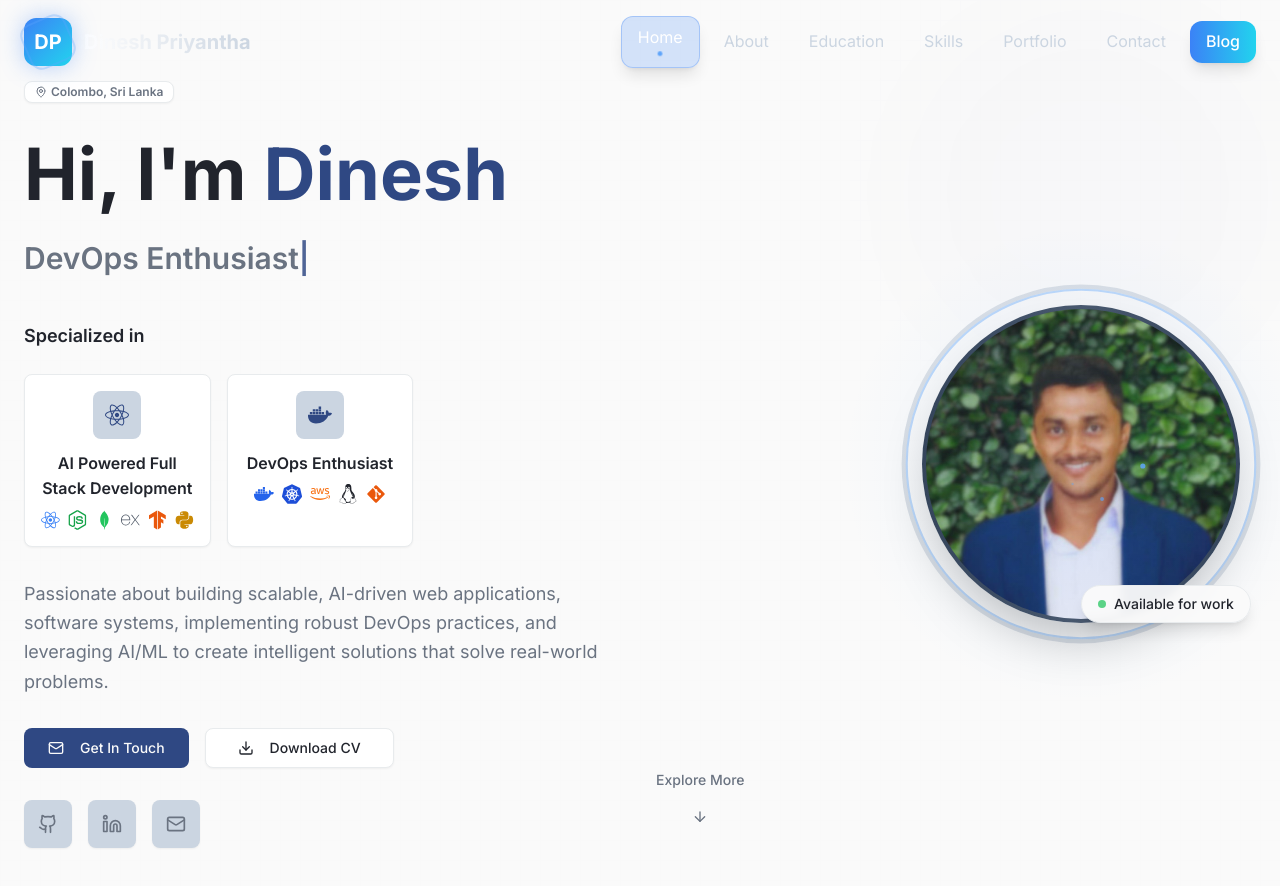
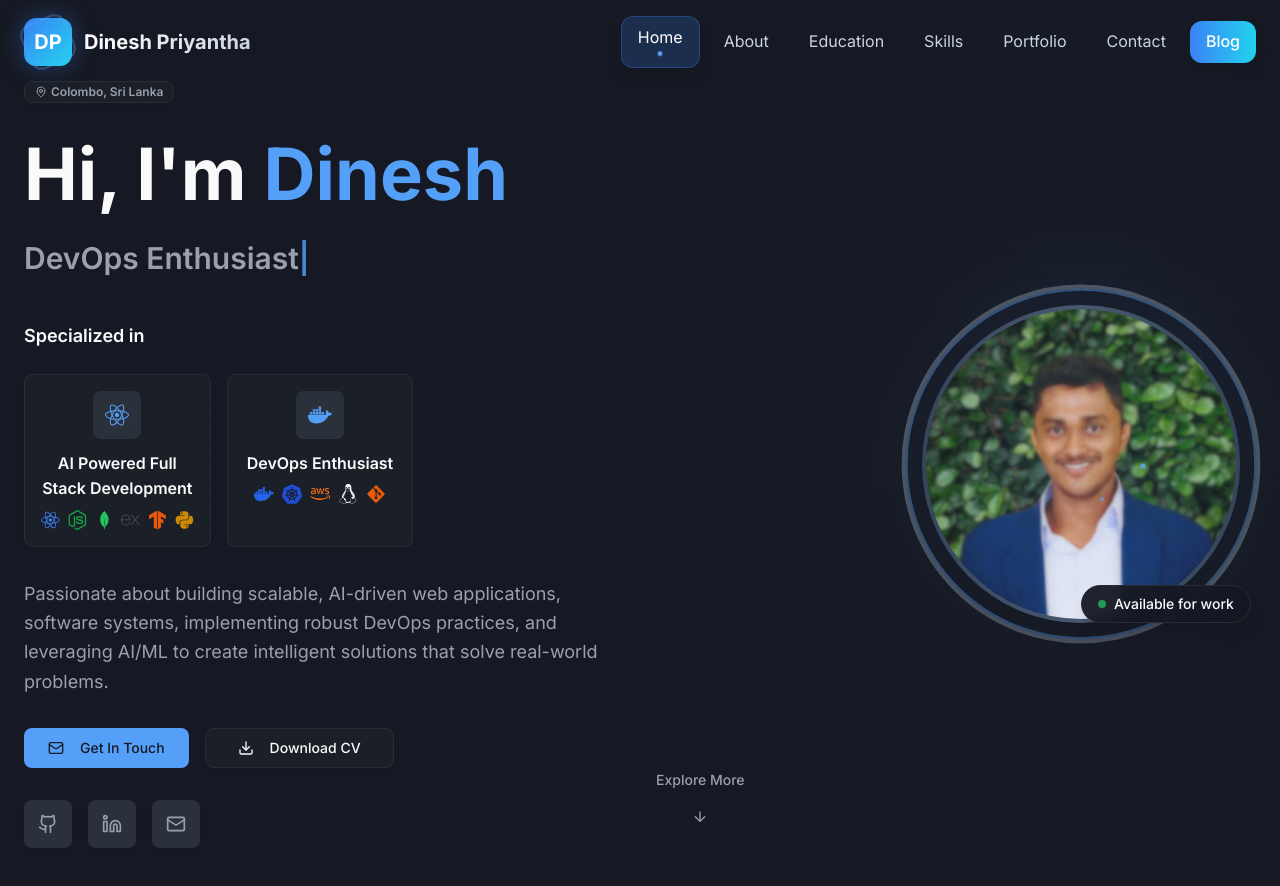
Before and after one commit to DineshPriyanthaGH/portfolio-with-adminpanel-blog, a React (Vite) app: page / in a window 1280 px wide. Shown: the top 886 px of the page. Built offline with nearby package versions, Linux system fonts and the light colour scheme.

Commit message:
feat: Update color scheme to modern blue theme and enhance background styles

```diff
--- a/src/index.css
+++ b/src/index.css
@@ -8,47 +8,47 @@ All colors MUST be HSL.
 
 @layer base {
   :root {
-    /* Professional Light Theme */
-    --background: 0 0% 98%;
-    --foreground: 222 15% 15%;
+    /* Modern Blue Theme */
+    --background: 222 23% 11%;
+    --foreground: 0 0% 98%;
 
-    --card: 0 0% 100%;
-    --card-foreground: 222 15% 15%;
+    --card: 222 19% 13%;
+    --card-foreground: 0 0% 98%;
 
-    --popover: 0 0% 100%;
-    --popover-foreground: 222 15% 15%;
+    --popover: 222 19% 13%;
+    --popover-foreground: 0 0% 98%;
 
-    --primary: 222 47% 35%;
-    --primary-foreground: 0 0% 98%;
+    --primary: 212 92% 65%;
+    --primary-foreground: 222 23% 11%;
 
-    --secondary: 210 11% 95%;
-    --secondary-foreground: 222 15% 35%;
+    --secondary: 217 15% 18%;
+    --secondary-foreground: 0 0% 95%;
 
-    --muted: 210 11% 95%;
-    --muted-foreground: 217 10% 46%;
+    --muted: 217 15% 18%;
+    --muted-foreground: 217 10% 64%;
 
-    --accent: 212 27% 84%;
-    --accent-foreground: 222 15% 15%;
+    --accent: 217 15% 20%;
+    --accent-foreground: 210 40% 98%;
 
-    --destructive: 0 63% 50%;
-    --destructive-foreground: 0 0% 98%;
+    --destructive: 0 63% 31%;
+    --destructive-foreground: 210 40% 98%;
 
-    --border: 210 11% 92%;
-    --input: 210 11% 92%;
-    --ring: 222 47% 35%;
+    --border: 217 15% 18%;
+    --input: 217 15% 18%;
+    --ring: 212 92% 65%;
 
     --radius: 0.5rem;
 
-    /* Professional Color Palette */
-    --navy-primary: 222 47% 35%;
+    /* Blue Theme Color Palette */
+    --navy-primary: 212 92% 65%;
     --navy-secondary: 217 32% 25%;
-    --gray-100: 210 11% 95%;
-    --gray-200: 210 11% 92%;
-    --gray-300: 217 10% 84%;
-    --gray-400: 217 10% 64%;
-    --gray-500: 217 10% 46%;
-    --gray-600: 217 15% 35%;
-    --gray-700: 217 19% 27%;
+    --gray-100: 217 15% 20%;
+    --gray-200: 217 15% 18%;
+    --gray-300: 217 10% 25%;
+    --gray-400: 217 10% 40%;
+    --gray-500: 217 10% 64%;
+    --gray-600: 0 0% 75%;
+    --gray-700: 0 0% 85%;
     --gray-800: 222 15% 15%;
     --gray-900: 222 23% 11%;
 
@@ -136,12 +136,17 @@ All colors MUST be HSL.
   }
 
   body {
-    background-color: hsl(var(--background));
+    background: linear-gradient(to bottom right, #0f172a, #1e3a8a, #0f172a) !important;
     color: hsl(var(--foreground));
     font-family: 'Inter', -apple-system, BlinkMacSystemFont, 'Segoe UI', Roboto, sans-serif;
     line-height: 1.6;
     -webkit-font-smoothing: antialiased;
     -moz-osx-font-smoothing: grayscale;
+    min-height: 100vh;
+  }
+
+  html {
+    background: linear-gradient(to bottom right, #0f172a, #1e3a8a, #0f172a) !important;
   }
 }
 
```
